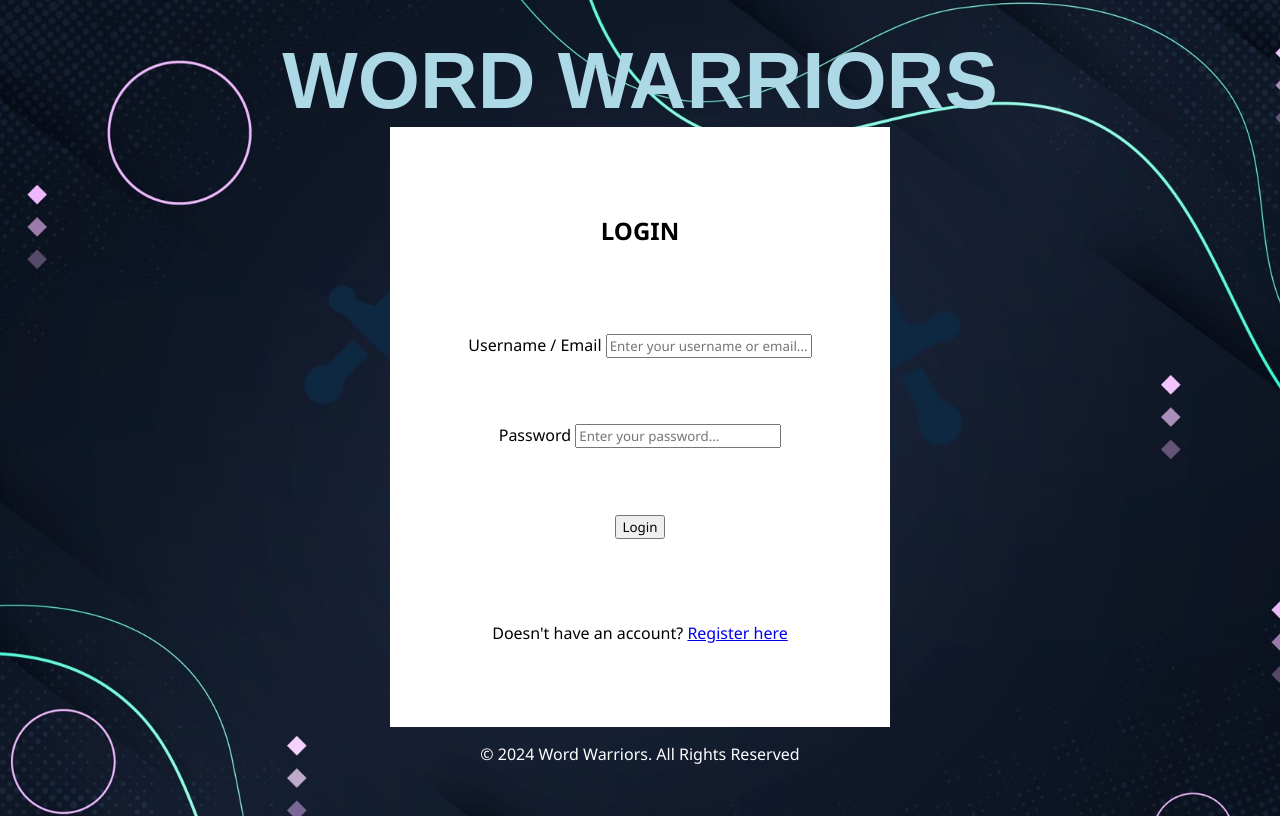
After one commit to panhadng/hangman, a Django app: page /login in a window 1280 px wide. The commit adds this page. Run offline with Django 4.2, Linux system fonts and the light colour scheme; some web fonts are replaced.

Commit message:
Updated with login page

```diff
--- a/game/static/game/styles.css
+++ b/game/static/game/styles.css
@@ -1,5 +1,5 @@
 * {
-  font-family: "Gill Sans", "Gill Sans MT", Calibri, "Trebuchet MS", sans-serif;
+  font-family: "Segoe UI", Tahoma, Geneva, Verdana, sans-serif;
 }
 
 body {
@@ -12,8 +12,23 @@ body {
   align-items: center;
 }
 
-.game__logo {
+.game-logo {
   font-family: "Academy Engraved LET", sans-serif;
   font-size: 5rem;
+  margin: 0;
   color: lightblue;
 }
+
+.game-copyrights {
+  color: white;
+}
+
+.sign-form {
+  display: flex;
+  flex-direction: column;
+  justify-content: space-evenly;
+  background-color: white;
+  width: 500px;
+  height: 600px;
+  align-items: center;
+}
--- a/game/templates/game/index.html
+++ b/game/templates/game/index.html
@@ -1,5 +1,17 @@
 {% extends "game/layout.html" %} {% load static %} {% block body %}
 
-<h1 class="game__logo" >WORD WARRIORS</h1>
+<header>
+  <h1 class="game-logo">WORD WARRIORS</h1>
+</header>
+
+<main>
+  {% block core %} You need to login to play.
+  <a href="{% url 'login' %}">Login here.</a>
+  {% endblock %}
+</main>
+
+<footer>
+  <p class="game-copyrights">&copy; 2024 Word Warriors. All Rights Reserved</p>
+</footer>
 
 {% endblock %}
--- /dev/null
+++ b/game/templates/game/login.html
@@ -0,0 +1,33 @@
+{% extends "game/index.html" %} {% load static %} {% block core %}
+
+<form method="post" class="sign-form">
+  <h2 class="login-title">LOGIN</h2>
+  <div class="form-group">
+    <label for="username">Username / Email</label>
+    <input
+      type="text"
+      id="username"
+      name="username"
+      placeholder="Enter your username or email..."
+      required
+    /><br />
+  </div>
+  <div class="form-group">
+    <label for="password">Password</label>
+    <input
+      type="password"
+      id="password"
+      name="password"
+      placeholder="Enter your password..."
+      required
+    />
+  </div>
+  <div class="apply-button">
+    <button type="submit" id="apply">Login</button>
+  </div>
+  <div class="prompt-register">
+    <p>Doesn't have an account? <a href="register.html">Register here</a></p>
+  </div>
+</form>
+
+{% endblock %}
--- a/game/views.py
+++ b/game/views.py
@@ -5,3 +5,7 @@ from django.shortcuts import render
 
 def index(request):
     return render(request, "game/index.html")
+
+
+def login(request):
+    return render(request, "game/login.html")
--- a/hangman/urls.py
+++ b/hangman/urls.py
@@ -21,5 +21,6 @@ from game import views
 
 urlpatterns = [
     path('admin/', admin.site.urls),
-    path('', views.index, name="index")
+    path('', views.index, name="index"),
+    path('login', views.login, name="login"),
 ]
```
